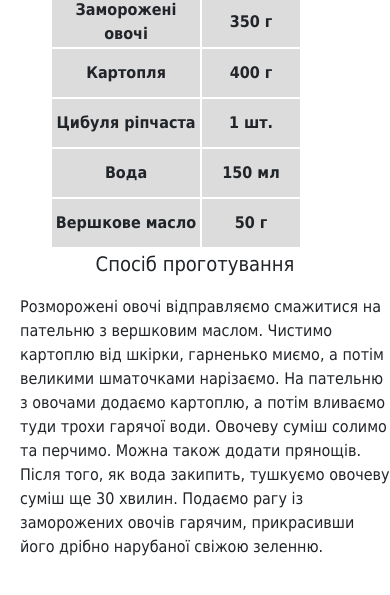
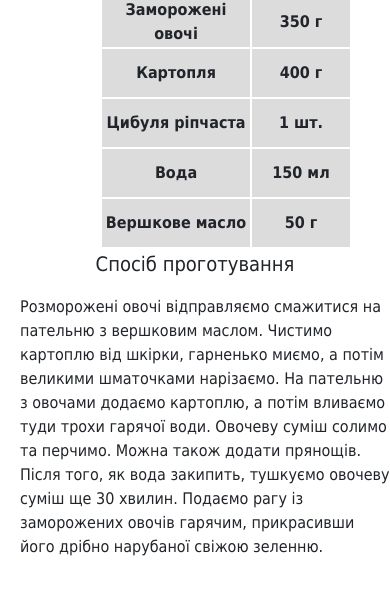
Before and after one commit to Nykrom/nykrom.github.io, a plain HTML site: page Ragu.html in a window 390 px wide. Shown: the part 731-1326 px from the top of the page. Drawn offline with nearby package versions, Linux system fonts and the light colour scheme.

Commit message:
Update Media.css

```diff
--- a/Media.css
+++ b/Media.css
@@ -4,7 +4,7 @@
     width: 100%;
     left: 0px;
     }
-    #table1{position: relative; left: -50px;}
+    #table1{left: -50px;}
     #stravaname{position: absolute; top: 335px; left: 20px;
     }
     #strava{bottom: 110px; left: 15%; width: 75%}
```
